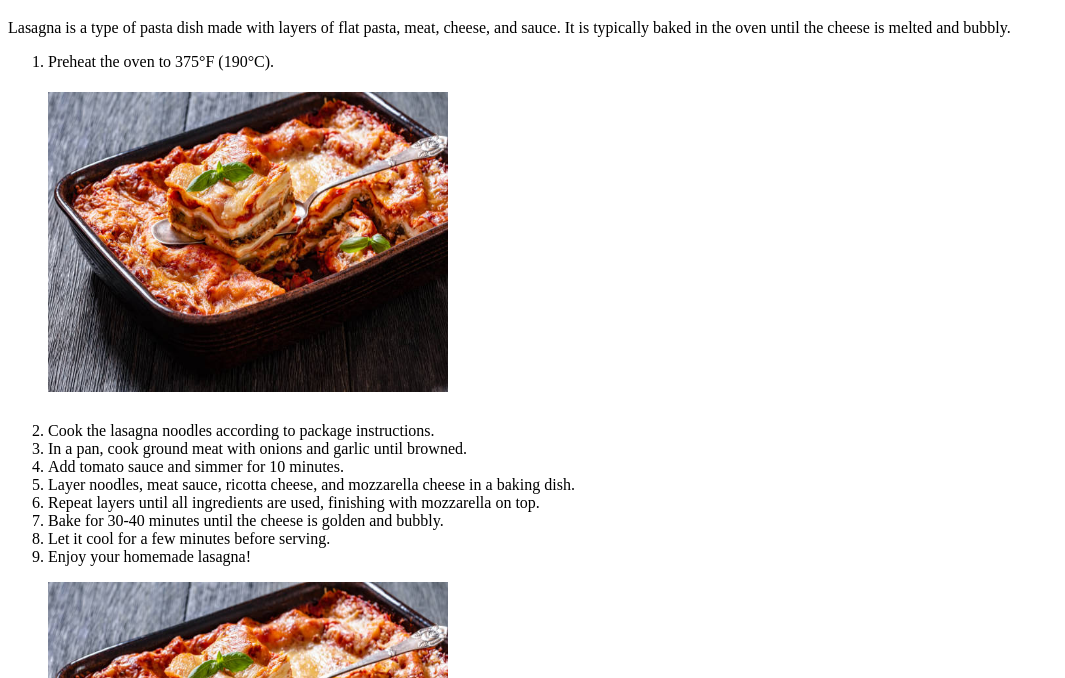
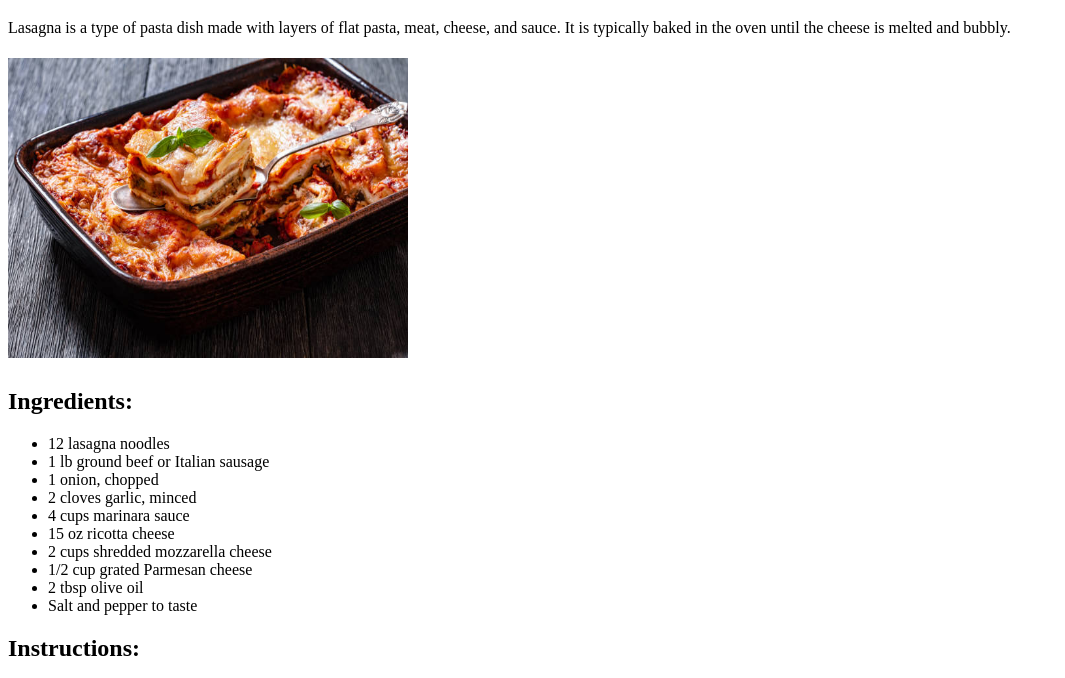
Before and after one commit to dannyja52/odin-recipes, a plain HTML site: page recipes/lasagna.html in a window 1280 px wide. Shown: the part 61-739 px from the top of the page, without its empty margins (0-1065 px from the left). Drawn offline with Linux system fonts and the light colour scheme.

Commit message:
added ingredients, instructions and unordered lists

```diff
--- a/recipes/lasagna.html
+++ b/recipes/lasagna.html
@@ -9,9 +9,23 @@
     <h1>Lasagna</h1>
 
     <p>Lasagna is a type of pasta dish made with layers of flat pasta, meat, cheese, and sauce. It is typically baked in the oven until the cheese is melted and bubbly.</p>
+        <h1><img src="../img/las.jpg" alt="A delicious lasagna with layers of pasta, meat, and cheese" height="300" width="400"> </h1>
+    <h2>Ingredients:</h2>
+    <ul>
+        <li>12 lasagna noodles</li>
+        <li>1 lb ground beef or Italian sausage</li>
+        <li>1 onion, chopped</li>
+        <li>2 cloves garlic, minced</li>
+        <li>4 cups marinara sauce</li>
+        <li>15 oz ricotta cheese</li>
+        <li>2 cups shredded mozzarella cheese</li>
+        <li>1/2 cup grated Parmesan cheese</li>
+        <li>2 tbsp olive oil</li>
+        <li>Salt and pepper to taste</li>
+    </ul>
+    <h2>Instructions:</h2>
     <ol>
         <li>Preheat the oven to 375°F (190°C).</li>
-        <h1><img src="../img/las.jpg" alt="A delicious lasagna with layers of pasta, meat, and cheese" height="300" width="400"> </h1>
         <li>Cook the lasagna noodles according to package instructions.</li>
         <li>In a pan, cook ground meat with onions and garlic until browned.</li>
         <li>Add tomato sauce and simmer for 10 minutes.</li>
@@ -22,7 +36,7 @@
         <li>Enjoy your homemade lasagna!</li>
         <p><img src="../img/las.jpg" alt="A delicious lasagna with layers of pasta, meat, and cheese" height="300" width="400"></p>
     </ol>
-
+    <!--link back to index.html-->
     <a href="../index.html">Home</a>
 </body>
 </html>
```
Also changed, not shown: index.html (+1 -1 lines), recipes/pizza.html (+13 -0 lines).
